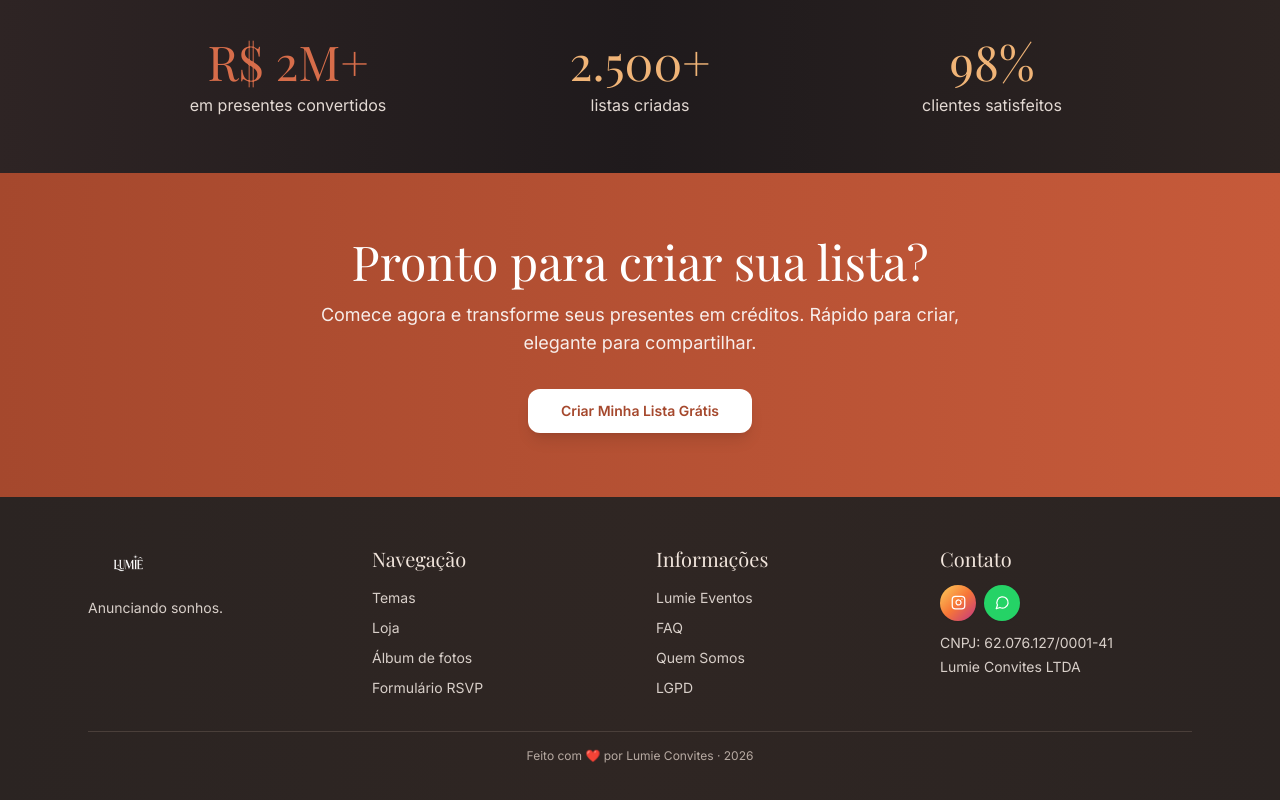
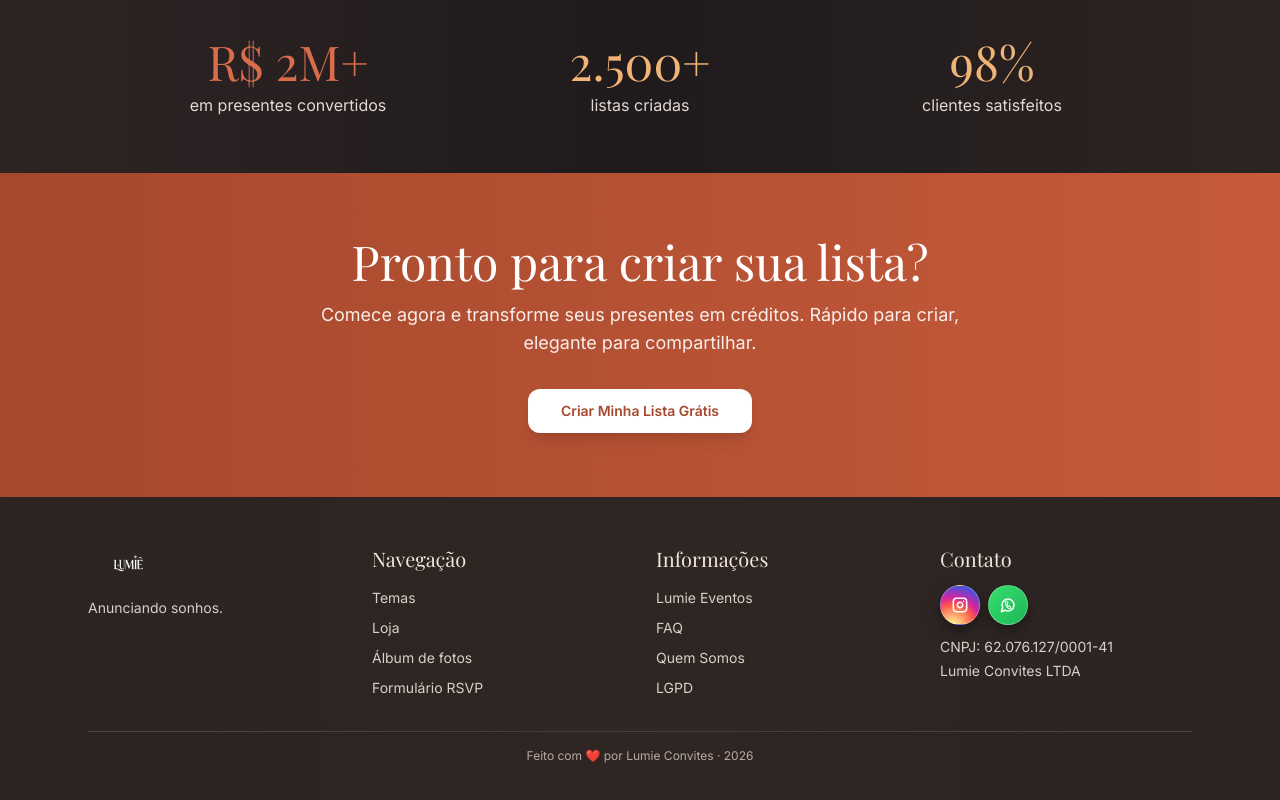
Before and after one commit to lumieconvites-netizen/lumie-presentes, a Next.js app: page / in a window 1280 px wide. Shown: the part 5121-5921 px from the top of the page. Built offline with nearby package versions, Linux system fonts and the light colour scheme; no server answers.

Commit message:
style(footer): refine contact icon badges to match reference

```diff
--- a/components/layout/footer.tsx
+++ b/components/layout/footer.tsx
@@ -1,6 +1,6 @@
 import Link from 'next/link';
 import Image from 'next/image';
-import { Instagram, MessageCircle } from 'lucide-react';
+import { Instagram, MessageCircle, Phone } from 'lucide-react';
 
 export function Footer() {
   const currentYear = new Date().getFullYear();
@@ -75,19 +75,20 @@ export function Footer() {
                 href="https://instagram.com/lumie.convites"
                 target="_blank"
                 rel="noopener noreferrer"
-                className="inline-flex h-9 w-9 items-center justify-center rounded-full bg-gradient-to-br from-[#fdcf5c] via-[#f77737] to-[#c13584] text-white shadow-sm hover:brightness-110 transition"
+                className="inline-flex h-10 w-10 items-center justify-center rounded-full border border-white/25 bg-[radial-gradient(circle_at_30%_107%,#fdf497_0%,#fdf497_5%,#fd5949_45%,#d6249f_60%,#285AEB_90%)] text-white shadow-[0_6px_14px_rgba(0,0,0,0.35)] hover:brightness-110 transition"
                 aria-label="Instagram da Lumie"
               >
-                <Instagram className="w-[15px] h-[15px]" />
+                <Instagram className="w-[16px] h-[16px]" strokeWidth={2.3} />
               </a>
               <a
                 href="https://wa.me/5516981873064"
                 target="_blank"
                 rel="noopener noreferrer"
-                className="inline-flex h-9 w-9 items-center justify-center rounded-full bg-[#25d366] text-white shadow-sm hover:brightness-110 transition"
+                className="relative inline-flex h-10 w-10 items-center justify-center rounded-full border border-white/25 bg-gradient-to-br from-[#34e06f] to-[#1fb654] text-white shadow-[0_6px_14px_rgba(0,0,0,0.35)] hover:brightness-110 transition"
                 aria-label="WhatsApp da Lumie"
               >
-                <MessageCircle className="w-[15px] h-[15px]" />
+                <MessageCircle className="w-[16px] h-[16px]" strokeWidth={2.3} />
+                <Phone className="absolute w-[8px] h-[8px] rotate-[16deg]" strokeWidth={2.8} />
               </a>
             </div>
             <div className="space-y-1 text-sm text-[#d8cfc9]">
```
